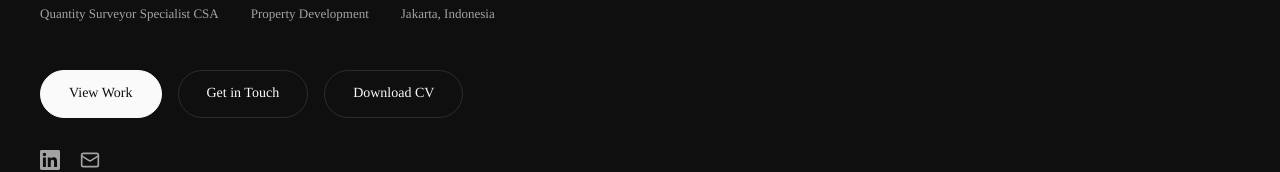
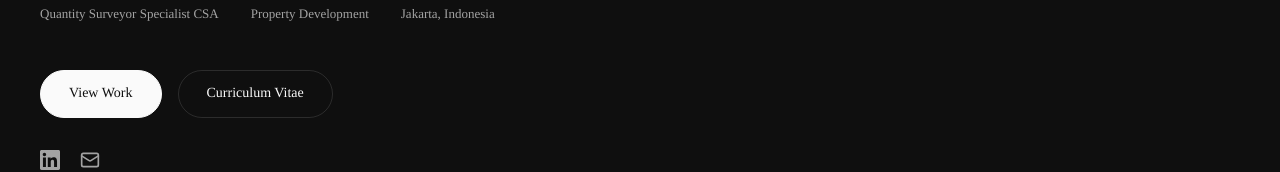
Before and after one commit to borprilyan-rgb/portfolio, a React (Vite) app: page / in a window 1280 px wide. Shown: the part 604-776 px from the top of the page. Built offline with nearby package versions, Linux system fonts and the light colour scheme; a web font is replaced by a local one.

Commit message:
3.0a CV Button Change

```diff
--- a/src/App.jsx
+++ b/src/App.jsx
@@ -300,9 +300,13 @@
           </div>
           <div className="ctaRow">
             <Link className="btnFill" to="/work">View Work</Link>
-            <Link className="btnGhost" to="/contact">Get in Touch</Link>
-            <a className="btnGhost" href="/Boris-Sidabutar-CV.pdf" download>
-              Download CV
+            <a
+              href="/Boris-Sidabutar-CV.pdf"
+              target="_blank"
+              rel="noreferrer"
+              className="btnGhost"
+            >
+              Curriculum Vitae
             </a>
           </div>
           <div className="socialLinks">
```
